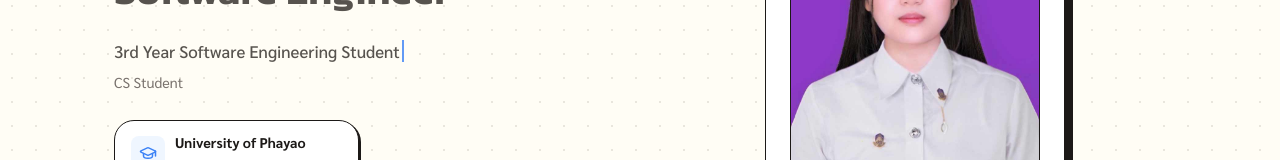
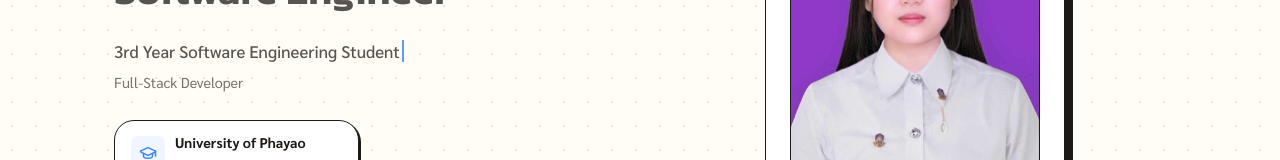
Before and after one commit to Amaraporn07/portfolio-Amaraporn, a React (Vite) app: page / in a window 1280 px wide. Shown: the part 289-449 px from the top of the page. Built offline with nearby package versions, Linux system fonts and the light colour scheme.

Commit message:
style: update animated roles

```diff
--- a/src/components/Hero.tsx
+++ b/src/components/Hero.tsx
@@ -7,7 +7,7 @@ import {
 
 interface HeroProps { avatarUrl: string; }
 
-const roles = ['UI Enthusiast', 'Database Designer', 'CS Student'];
+const roles = ['Web Developer', 'Programmer', 'Full-Stack Developer', 'Frontend Developer', 'Software Engineer'];
 
 export default function Hero({ avatarUrl }: HeroProps) {
   const [showModal, setShowModal] = useState(false);
```
